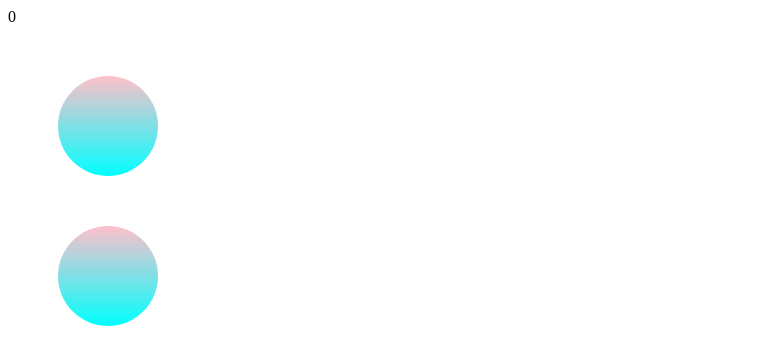
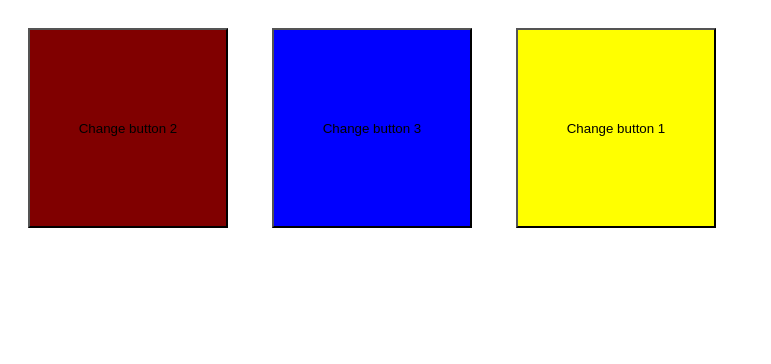
Before and after one commit to Hawwass1/Party, a plain HTML site: page events/event.html in a window 1280 px wide. Shown: the whole page, without its empty margins (0-771 px from the left). Drawn offline with Linux system fonts and the light colour scheme.

Commit message:
events file

```diff
--- a/event.js
+++ /dev/null
@@ -1,26 +0,0 @@
-const textElement=document.querySelector("#text")
-let x=0
-function increase(){
-    x+=1
-    textElement.innerHTML=x
-    checkValue()
-}
-function decrease(){
-    x-=1
-    textElement.innerHTML=x
-    checkValue()
-}
-function checkValue(){
-    if (x<0) {
-        textElement.style.backgroundColor="red"
-    }
-    else if (x==0) {
-        textElement.style.backgroundColor="black"
-        textElement.style.color = "#fff"
-    }
-    else {
-        textElement.style.backgroundColor="green"
-    }
-
-
-}
--- a/event.html
+++ b/events/event.html
@@ -5,15 +5,14 @@
     <meta http-equiv="X-UA-Compatible" content="IE=edge">
     <meta name="viewport" content="width=device-width, initial-scale=1.0">
     <link rel="stylesheet" href="style.css">
-    <title>Document</title>
+    <title>Events</title>
 </head>
 <body>
 
-    <span id="text">0</span>
-    <div class="button1" onclick="increase()">
-    </div>
-    <div class="button2" onclick="decrease()">
-    </div>
+        <button id="btn1" onclick="btn1()">Change button 2</Button>
+        <button id="btn2" onclick="btn2()">Change button 3</button>
+        <button id="btn3" onclick="btn3()">Change button 1</button>
+
 
     <script src="event.js"></script>
 </body>
--- /dev/null
+++ b/events/event.js
@@ -0,0 +1,12 @@
+function btn1(){
+    document.getElementById("btn2").style.backgroundColor = "cyan";
+    document.getElementById("btn2").style.borderRadius="50%";
+}
+function btn2(){
+    document.getElementById("btn3").style.backgroundColor = "pink";
+    document.getElementById("btn3").style.borderRadius="50%";
+}
+function btn3(){
+    document.getElementById("btn1").style.backgroundColor = "purple";
+    document.getElementById("btn1").style.borderRadius="50%";
+}
--- /dev/null
+++ b/events/style.css
@@ -0,0 +1,18 @@
+#btn1{
+    width: 200px;
+    height: 200px;
+    margin: 20px;
+    background-color:maroon;
+}
+#btn2{
+    width: 200px;
+    height: 200px;
+    margin: 20px;
+    background-color: blue;
+}
+#btn3{
+    width: 200px;
+    height: 200px;
+    margin: 20px;
+    background-color:yellow;
+}
--- a/style.css
+++ /dev/null
@@ -1,17 +0,0 @@
-div{
-    width: 100px;
-    height: 100px;
-    border-radius: 50%;
-    background-image: linear-gradient(pink,cyan);
-    cursor:pointer;
-    transition: transform 200ms ease-in-out;
-    margin: 50px ;
-}
-
-div:hover{
-    transform: scale(2,2);
-}
-
-div:active{
-    transform: scale(1,1);
-}
```
